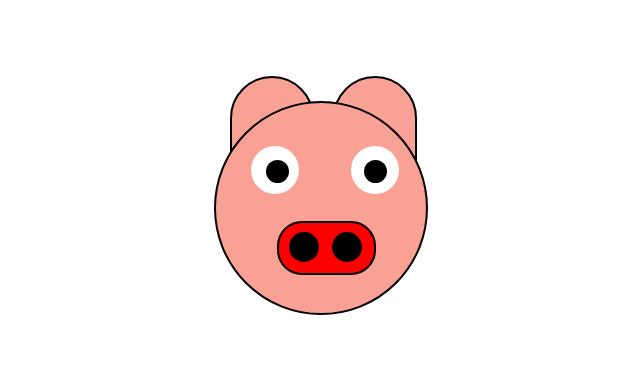
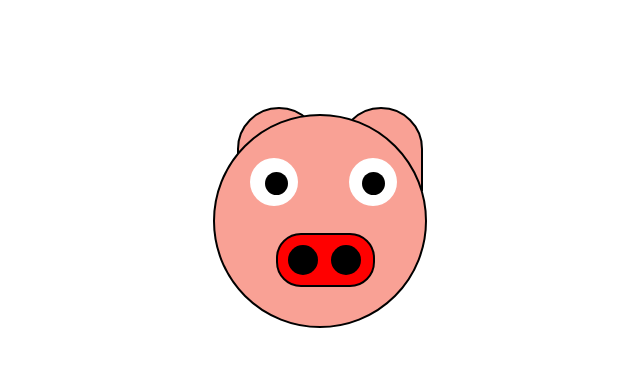
Before and after one commit to ThanusriTulasi/pro-3, a plain HTML site: page index.html in a window 1280 px wide. Shown: the whole page, without its empty margins (284-924 px from the left). Drawn offline with Linux system fonts and the light colour scheme.

Commit message:
Add files via upload

```diff
--- a/style.css
+++ b/style.css
@@ -1,38 +1,11 @@
-.ears{
-    display: flex;
-    justify-content: space-evenly;
-    width: 224px;
-    margin-top:-2%;
-    margin-left:38.1%;
-    position:absolute;
-
-}
-#le{
-    height: 80px;
-    width: 80px;
-    background-color:#F9A195;
-    border-top-left-radius: 100%;
-    border-top-right-radius: 100%;
-    border: 2px solid;
-    z-index: -1;
-}
-#re{
-    height: 80px;
-    width: 80px;
-    background-color:#F9A195;
-    border-top-left-radius: 100%;
-    border-top-right-radius: 100%;
-    border:2px solid;
-    z-index: -1;
-}
 .face{
     height: 210px;
     width: 210px;
     background-color:#F9A195;
     border-radius: 50%;
     position:relative;
-    margin-left:38.8%;
-    margin-top:8%;
+    margin-top:9%;
+    margin-left:38.7%;
     border:2px solid;
 
 }
@@ -110,3 +83,29 @@
     background-color: black;
     border-radius: 50%;
 }
+.ears{
+    display: flex;
+    justify-content: space-evenly;
+    width: 224px;
+    margin-top:-0.5%;
+    margin-left:38.6%;
+    position:absolute;
+    z-index:-1;
+
+}
+#le{
+    height: 80px;
+    width: 80px;
+    background-color:#F9A195;
+    border-top-left-radius: 100%;
+    border-top-right-radius: 100%;
+    border: 2px solid;
+}
+#re{
+    height: 80px;
+    width: 80px;
+    background-color:#F9A195;
+    border-top-left-radius: 100%;
+    border-top-right-radius: 100%;
+    border:2px solid;
+}
```
